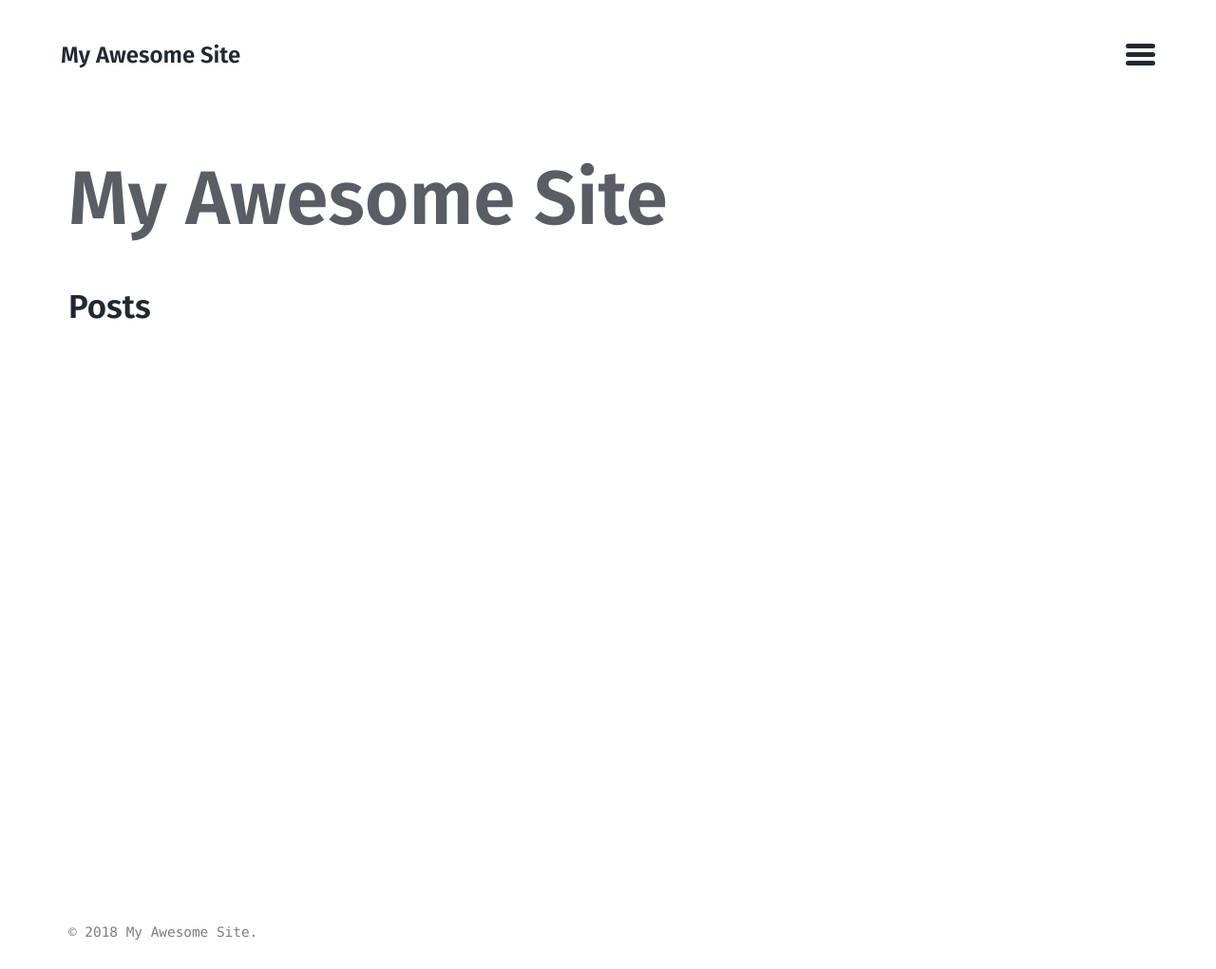
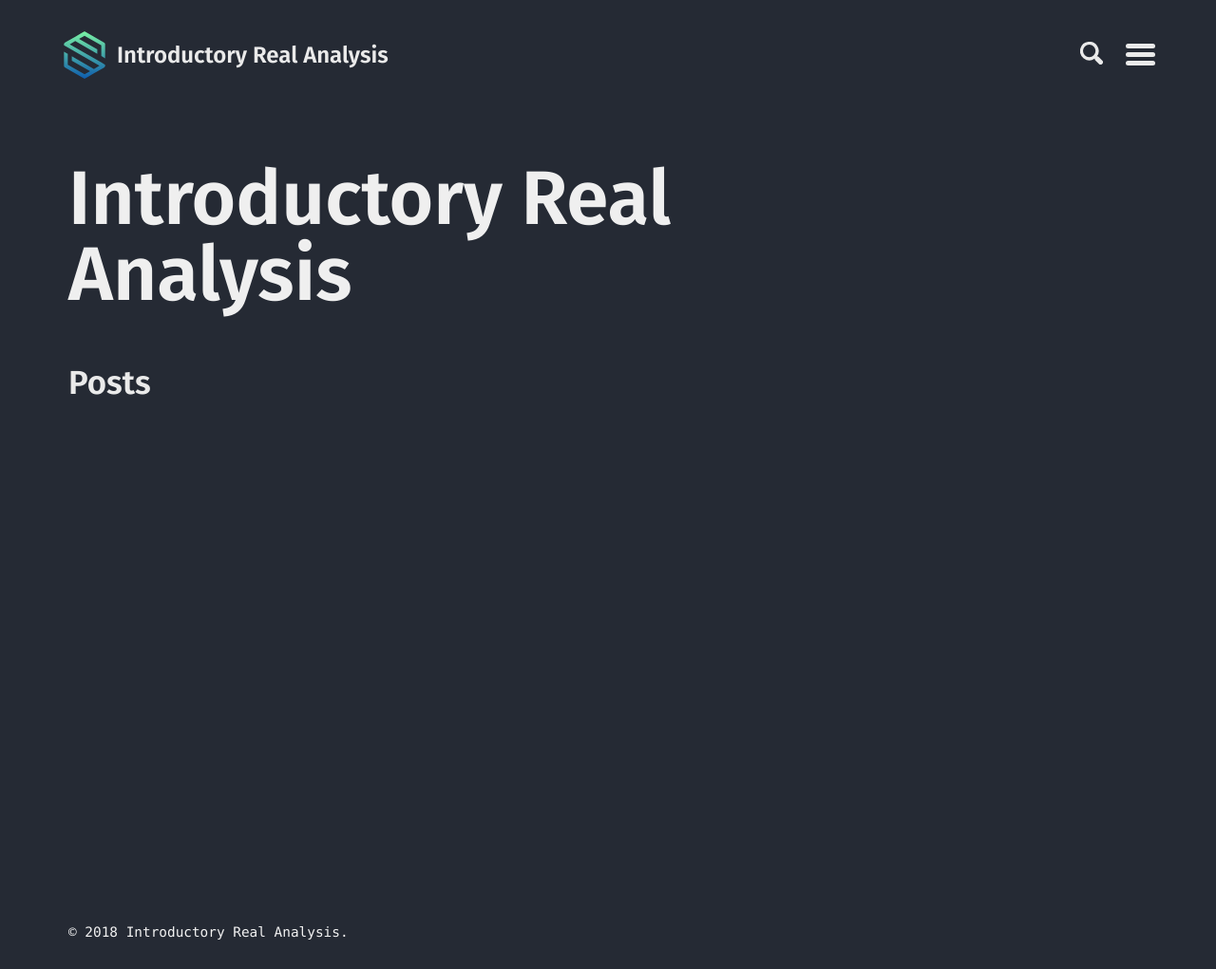
Before and after one commit to bazooka2th/real-analysis, a Jekyll site: the page built from index.md, in a window 1280 px wide. Shown: the whole page at 95% size. Built offline with Jekyll 4.4.1, drawn with Linux system fonts in a browser that asks for light colours.

Commit message:
set some config.yml settings, added a free logo, and set the night theme

```diff
--- a/_config.yml
+++ b/_config.yml
@@ -14,19 +14,19 @@
 # You can create any custom variable you would like, and they will be accessible
 # in the templates via {{ site.myvariable }}.
 lang: en-US
-title: My Awesome Site
+title: Introductory Real Analysis
 email:
-description:
+description: "Exercises and solutions from an undergraduate real analysis course"
 baseurl: # the optional subpath of your site, e.g. "/blog"
 url: # the base hostname & protocol for your site e.g. "https://mmistakes.github.io"
 author:
-  name:
+  name: Lane Christiansen
   twitter:
   picture:
 twitter_username:
-github_username:
-logo: # path of site logo, e.g. "/assets/images/logo.png"
-search: # true, false (default)
+github_username: bazooka2th
+logo: "/assets/images/BoxCube.svg"
+search: true
 search_full_content: false # true, false (default)
 search_provider: # lunr (default), algolia
 algolia:
@@ -34,6 +34,9 @@ algolia:
   index_name: # YOUR_INDEX_NAME
   search_only_api_key: # YOUR_SEARCH_ONLY_API_KEY
   powered_by: # true (default), false
+analytics: UA-119550146-2
+disqus:
+  shortname: bazooka2th
 
 # Build settings
 markdown: kramdown
--- a/_data/theme.yml
+++ b/_data/theme.yml
@@ -1,5 +1,5 @@
 # Theme Skin
-skin: default # default, night, plum, sea, soft, steel
+skin: night # default, night, plum, sea, soft, steel
 
 # Theme Text
 t:
```
Also changed, not shown: assets/images/BoxCube.svg (added).
